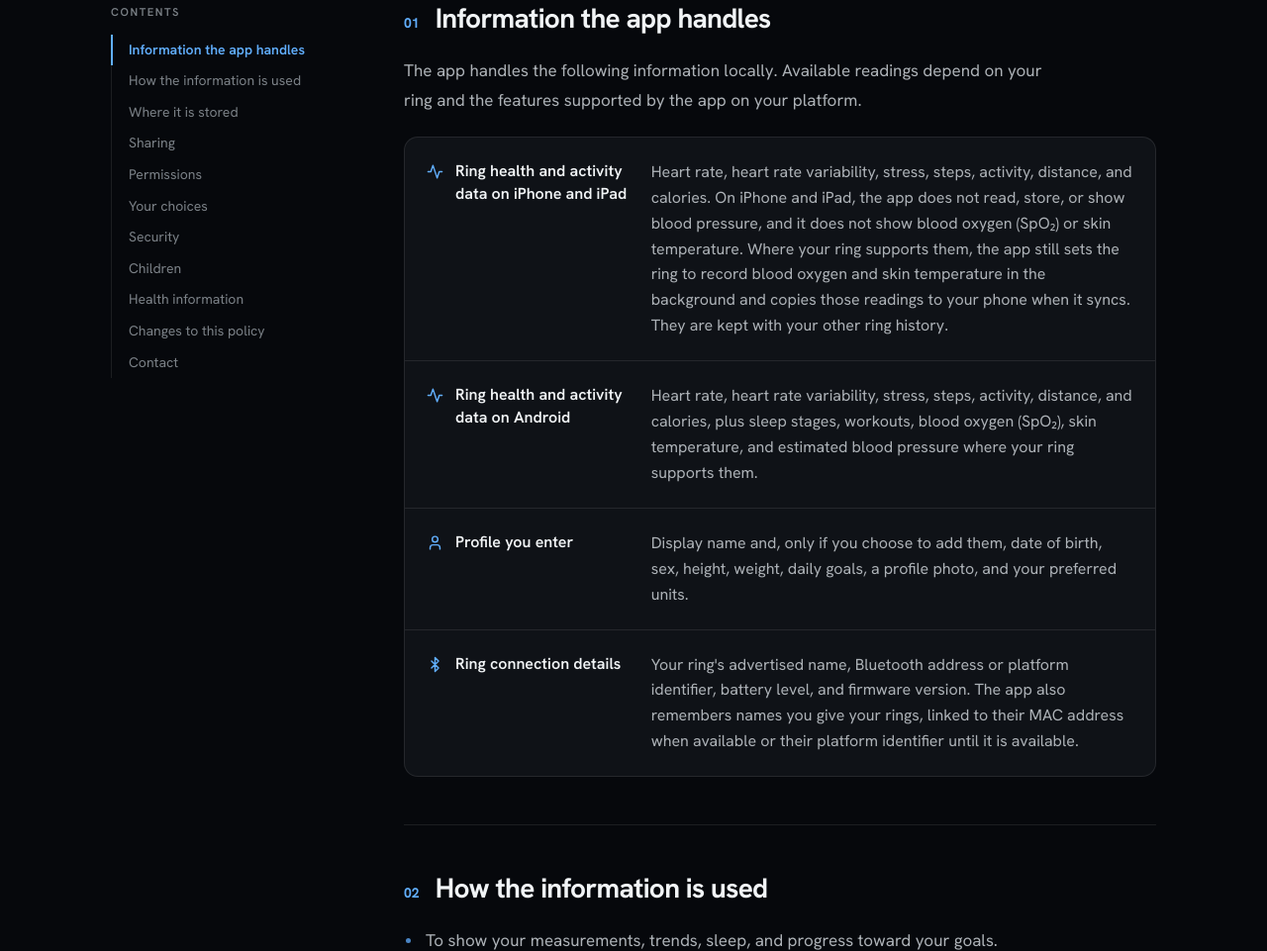
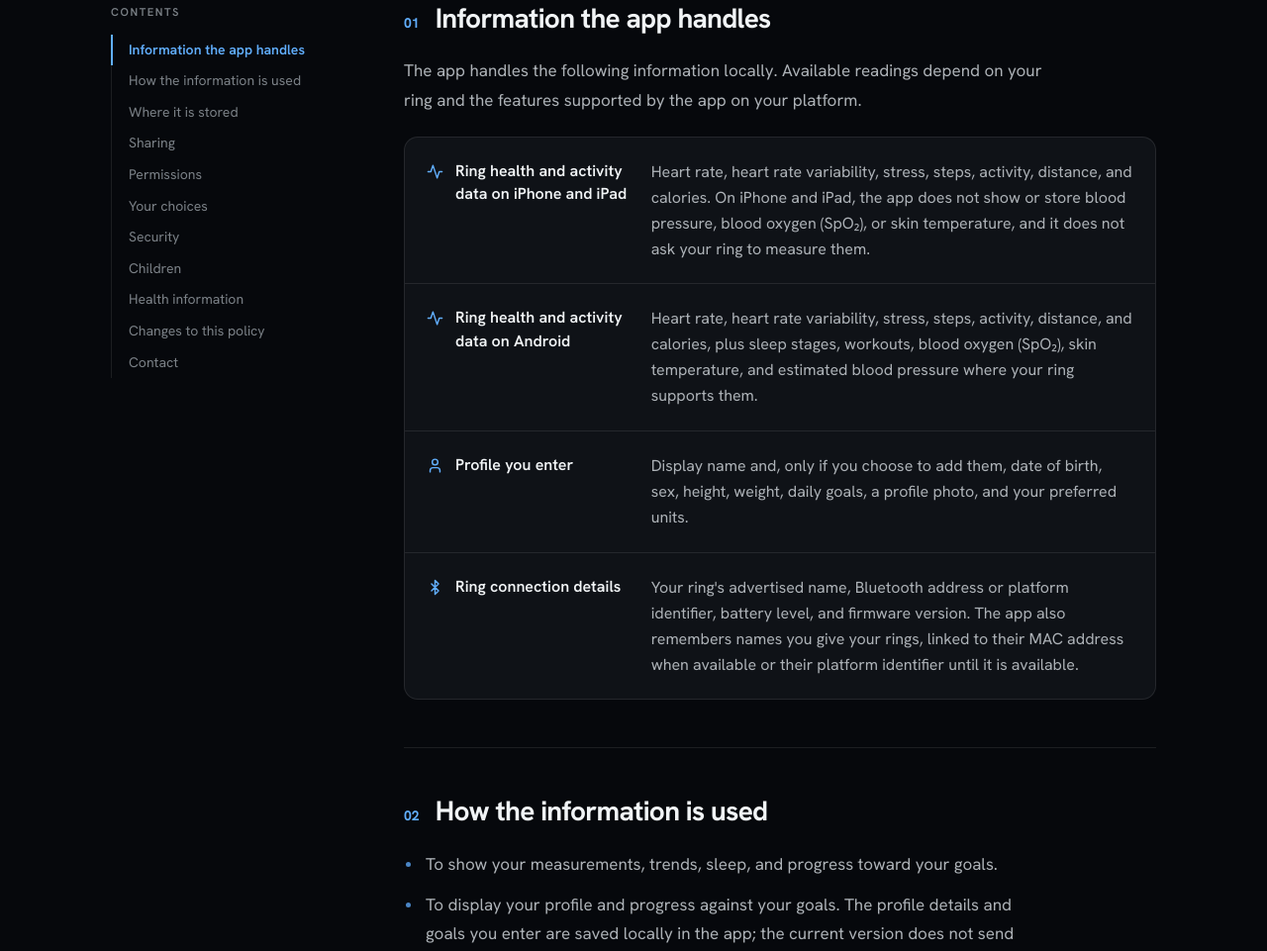
Before and after one commit to ubitrixlab/ubifit, a plain HTML site: page privacy/index.html in a window 1280 px wide. Shown: the part 867-1828 px from the top of the page at 99% size. Drawn offline with Linux system fonts and the light colour scheme.

Commit message:
Describe what the iOS app stops measuring and storing

```diff
--- a/privacy/index.html
+++ b/privacy/index.html
@@ -153,7 +153,7 @@
                   <svg viewBox="0 0 24 24" fill="none" stroke="currentColor" stroke-width="2" stroke-linecap="round" stroke-linejoin="round" aria-hidden="true"><path d="M22 12h-4l-3 9L9 3l-3 9H2"/></svg>
                   Ring health and activity data on iPhone and iPad
                 </div>
-                <p class="defs__v">Heart rate, heart rate variability, stress, steps, activity, distance, and calories. On iPhone and iPad, the app does not read, store, or show blood pressure, and it does not show blood oxygen (SpO₂) or skin temperature. Where your ring supports them, the app still sets the ring to record blood oxygen and skin temperature in the background and copies those readings to your phone when it syncs. They are kept with your other ring history.</p>
+                <p class="defs__v">Heart rate, heart rate variability, stress, steps, activity, distance, and calories. On iPhone and iPad, the app does not show or store blood pressure, blood oxygen (SpO₂), or skin temperature, and it does not ask your ring to measure them.</p>
               </div>
               <div class="defs__row">
                 <div class="defs__k">
```
